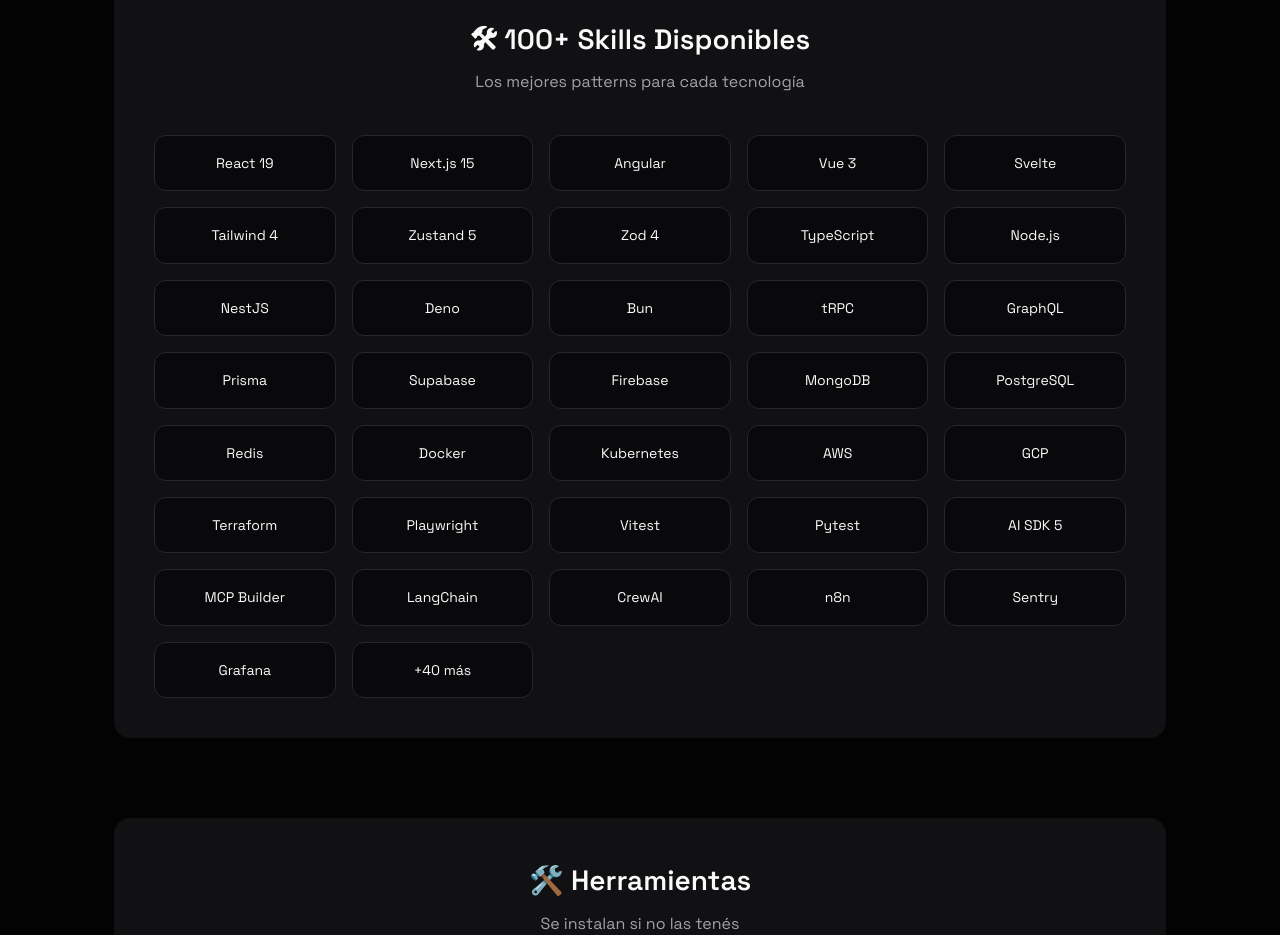
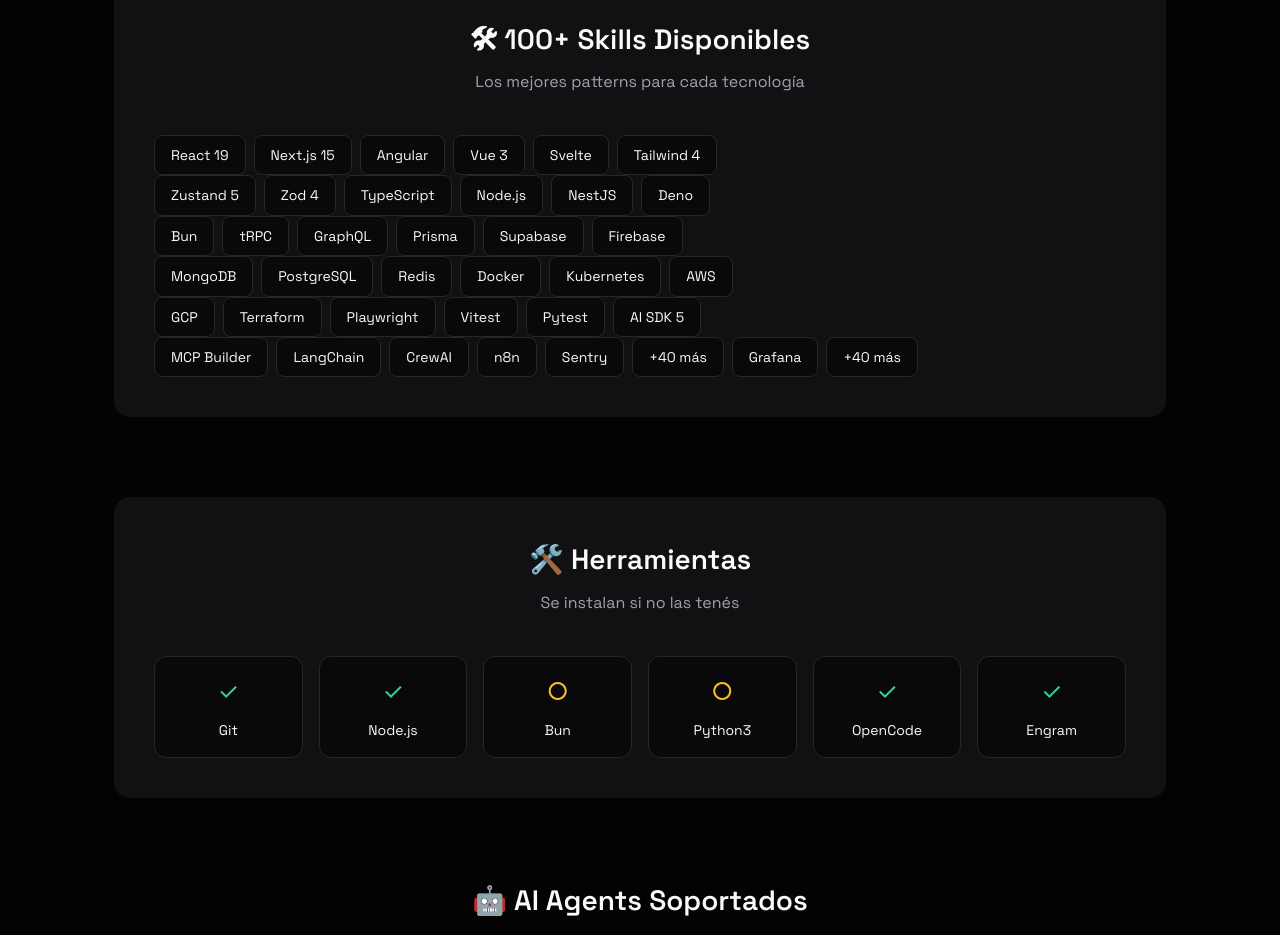
Before and after one commit to MaximilianoAcri/maxpowerdev-workstyle, a plain HTML site: page index.html in a window 1280 px wide. Shown: the part 3000-3935 px from the top of the page. Drawn offline with Linux system fonts and the light colour scheme.

Commit message:
correcion

```diff
--- a/index.html
+++ b/index.html
@@ -165,9 +165,11 @@
     .feature-card p { font-size: 0.9375rem; color: var(--text-dim); line-height: 1.7; }
 
     .skills-section { margin-bottom: 5rem; padding: 2.5rem; background: var(--surface-elevated); border-radius: 16px; }
-    .skills-grid { display: grid; grid-template-columns: repeat(auto-fit, minmax(180px, 1fr)); gap: 1rem; margin-top: 1.5rem; }
-    .skill-item { background: var(--surface); border: 1px solid var(--border); border-radius: 12px; padding: 1rem; text-align: center; font-size: 0.875rem; }
+    .skills-grid { display: flex; flex-direction: column; gap: 0.5rem; margin-top: 1.5rem; }
+    .skill-item { background: var(--surface); border: 1px solid var(--border); border-radius: 8px; padding: 0.5rem 1rem; font-size: 0.875rem; text-align: left; }
     .skill-item:hover { border-color: var(--cyan); }
+
+    .skills-row { display: flex; flex-wrap: wrap; gap: 0.5rem; }
 
     .tools-section { margin-bottom: 5rem; padding: 2.5rem; background: var(--surface-elevated); border-radius: 16px; }
     .tools-grid { display: grid; grid-template-columns: repeat(auto-fit, minmax(140px, 1fr)); gap: 1rem; margin-top: 1.5rem; }
@@ -326,42 +328,53 @@
       <h2 class="section-title">🛠 100+ Skills Disponibles</h2>
       <p class="section-subtitle">Los mejores patterns para cada tecnología</p>
 
-      <div class="skills-grid">
+      <div class="skills-row">
         <div class="skill-item">React 19</div>
         <div class="skill-item">Next.js 15</div>
         <div class="skill-item">Angular</div>
         <div class="skill-item">Vue 3</div>
         <div class="skill-item">Svelte</div>
         <div class="skill-item">Tailwind 4</div>
+      </div>
+      <div class="skills-row">
         <div class="skill-item">Zustand 5</div>
         <div class="skill-item">Zod 4</div>
         <div class="skill-item">TypeScript</div>
         <div class="skill-item">Node.js</div>
         <div class="skill-item">NestJS</div>
         <div class="skill-item">Deno</div>
+      </div>
+      <div class="skills-row">
         <div class="skill-item">Bun</div>
         <div class="skill-item">tRPC</div>
         <div class="skill-item">GraphQL</div>
         <div class="skill-item">Prisma</div>
         <div class="skill-item">Supabase</div>
         <div class="skill-item">Firebase</div>
+      </div>
+      <div class="skills-row">
         <div class="skill-item">MongoDB</div>
         <div class="skill-item">PostgreSQL</div>
         <div class="skill-item">Redis</div>
         <div class="skill-item">Docker</div>
         <div class="skill-item">Kubernetes</div>
         <div class="skill-item">AWS</div>
+      </div>
+      <div class="skills-row">
         <div class="skill-item">GCP</div>
         <div class="skill-item">Terraform</div>
         <div class="skill-item">Playwright</div>
         <div class="skill-item">Vitest</div>
         <div class="skill-item">Pytest</div>
         <div class="skill-item">AI SDK 5</div>
+      </div>
+      <div class="skills-row">
         <div class="skill-item">MCP Builder</div>
         <div class="skill-item">LangChain</div>
         <div class="skill-item">CrewAI</div>
         <div class="skill-item">n8n</div>
         <div class="skill-item">Sentry</div>
+        <div class="skill-item">+40 más</div>
         <div class="skill-item">Grafana</div>
         <div class="skill-item">+40 más</div>
       </div>
```
